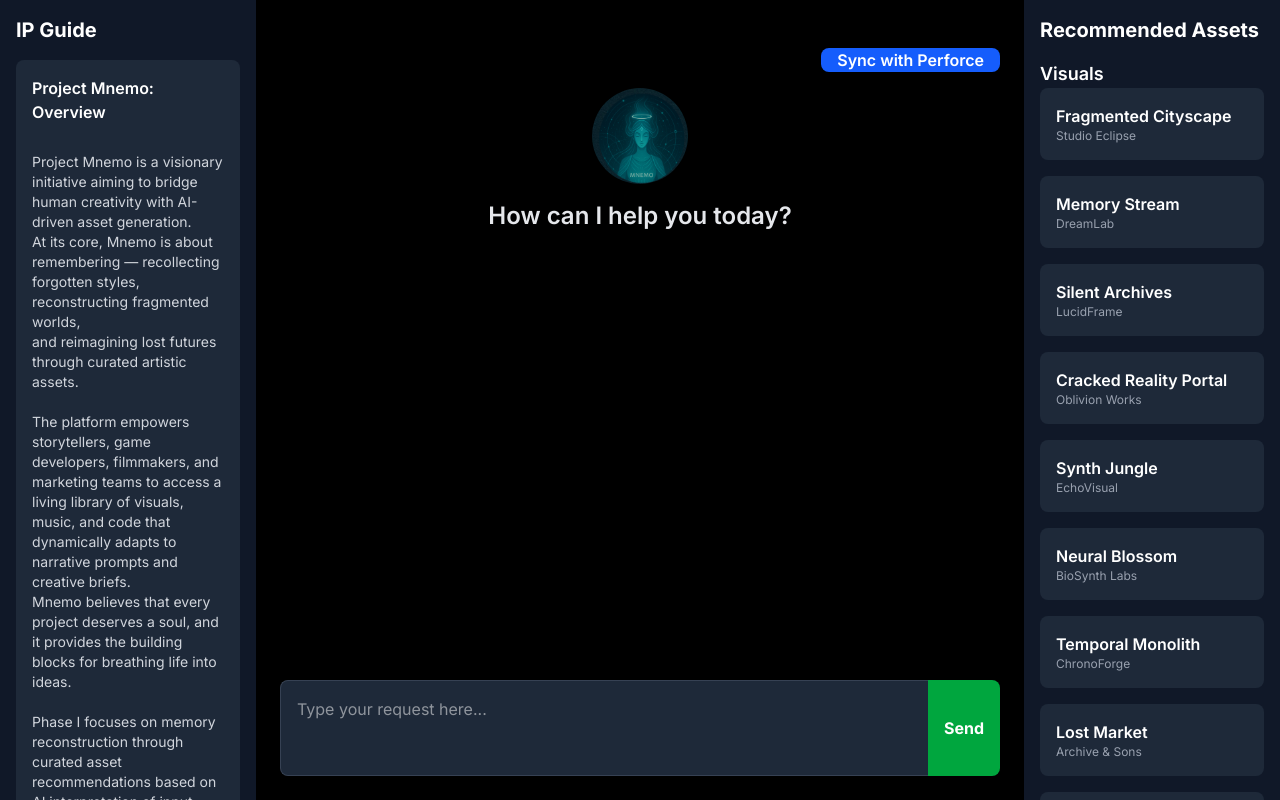
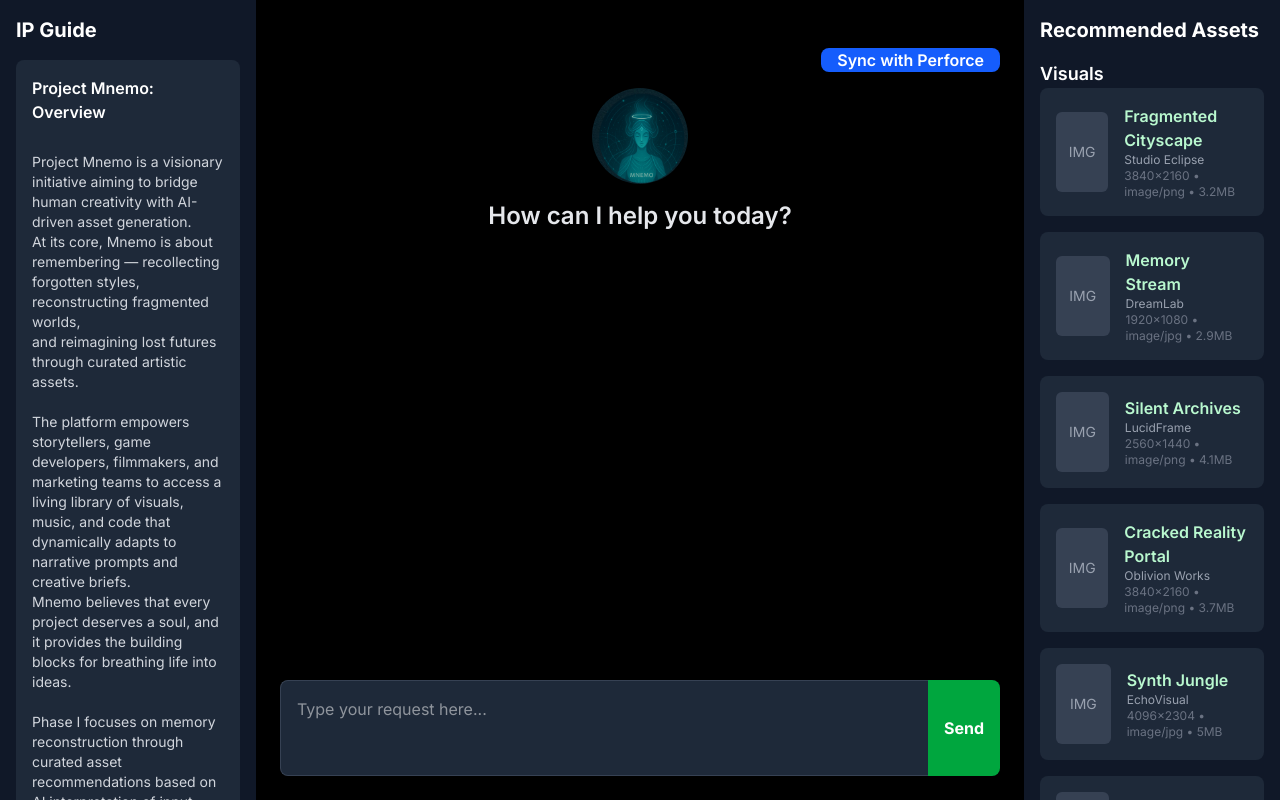
Before and after one commit to philjin97/test-mnemo, a Next.js app: page / in a window 1280 px wide. Built offline with nearby package versions, Linux system fonts and the light colour scheme.

Commit message:
updated visuals and music asset component

```diff
--- a/app/page.tsx
+++ b/app/page.tsx
@@ -175,25 +175,60 @@ export default function Home() {
       <aside className="w-1/5 bg-gray-900 p-4 overflow-y-auto">
         <h2 className="text-xl font-bold mb-4">Recommended Assets</h2>
 
+        {/* Visuals Section */}
         <h3 className="text-lg font-semibold mt-4">Visuals</h3>
         <div className="space-y-4">
-          {visualAssets.filter(asset => recommendedVisuals.length === 0 || recommendedVisuals.includes(asset.name)).map(asset => (
-            <div key={asset.id} className="bg-gray-800 p-4 rounded-lg">
-              <h4 className="font-semibold">{asset.name}</h4>
+          {visualAssets
+            .filter(asset => recommendedVisuals.length === 0 || recommendedVisuals.includes(asset.name))
+            .map(asset => (
+              <div key={asset.id} className="bg-gray-800 p-4 rounded-lg flex items-center gap-4">
+                {/* Placeholder Thumbnail */}
+                <div className="w-20 h-20 bg-gray-700 flex items-center justify-center rounded-md text-gray-400 text-sm">
+                  IMG
+                </div>
+
+                {/* Visual Info */}
+                <div className="flex flex-col">
+                  <h4 className="font-semibold text-green-200">{asset.name}</h4>
                   <p className="text-xs text-gray-400">{asset.creatorStudio}</p>
+                  <p className="text-xs text-gray-500">{asset.dimensions} • {asset.fileType} • {asset.fileSizeMB}MB</p>
+                </div>
               </div>
             ))}
         </div>
 
+        {/* Music Section */}
         <h3 className="text-lg font-semibold mt-8">Music</h3>
         <div className="space-y-4">
-          {musicAssets.filter(asset => recommendedMusics.length === 0 || recommendedMusics.includes(asset.name)).map(asset => (
-            <div key={asset.id} className="bg-gray-800 p-4 rounded-lg">
-              <h4 className="font-semibold">{asset.name}</h4>
+          {musicAssets
+            .filter(asset => recommendedMusics.length === 0 || recommendedMusics.includes(asset.name))
+            .map(asset => (
+              <div key={asset.id} className="bg-gray-800 p-4 rounded-lg space-y-2">
+                {/* Track Info */}
+                <div className="flex flex-col">
+                  <h4 className="font-semibold text-green-200">{asset.name}</h4>
                   <p className="text-xs text-gray-400">{asset.creatorStudio}</p>
+                </div>
+
+                {/* Audio Player */}
+                <audio controls className="w-full mt-2">
+                  {/* Assuming no real audio yet; could link to /audio/{asset.id}.mp3 later */}
+                  <source src={`/audio/${asset.id}.mp3`} type="audio/mp3" />
+                  Your browser does not support the audio element.
+                </audio>
+
+                {/* Metadata */}
+                <div className="flex justify-between text-xs text-teal-300 mt-1">
+                  <span>Atmosphere: {asset.atmosphere}</span>
+                  <span>BPM: {asset.bpm}</span>
+                </div>
+
+                {/* Description */}
+                <p className="text-xs text-gray-400">{asset.description}</p>
               </div>
             ))}
         </div>
+
       </aside>
     </div>
   );
```
Lines whose indentation alone changed are shown as unchanged.
